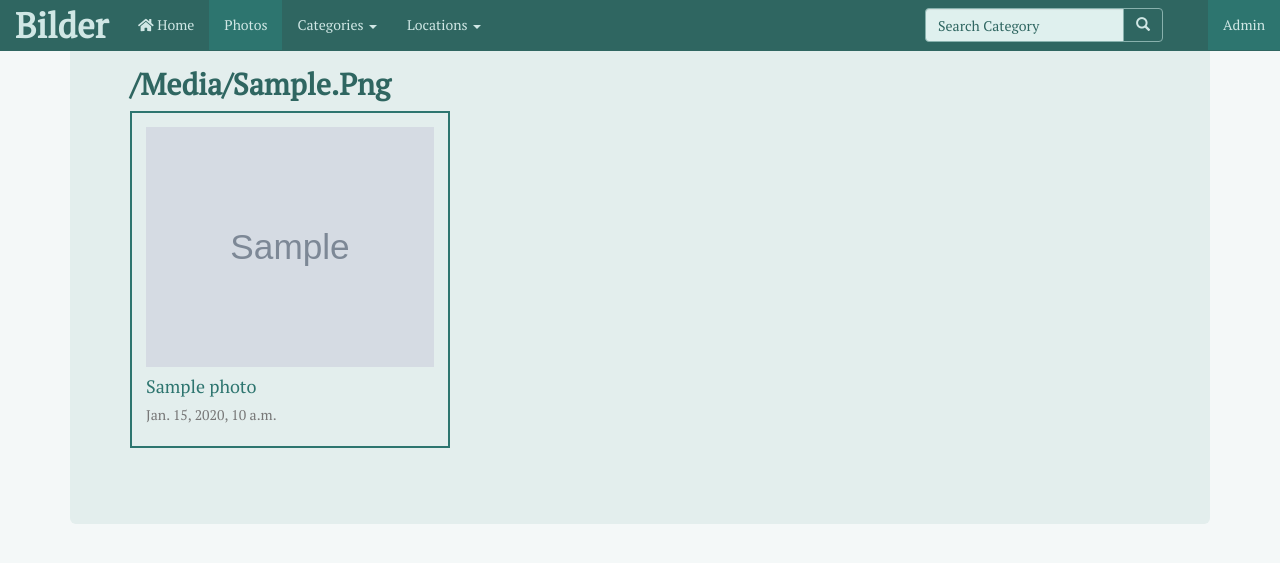
After one commit to Collin9726/Bilder, a Django app: template photos/templates/all-locations.html in a window 1280 px wide. The commit adds this page. Shown: the top 563 px of the page. Run offline with Django 3.2, Linux system fonts and the light colour scheme; the template is opened without the code that fills it: most values are stand-ins (such as "Sample title", 1, 10 or a date in 2020); grey boxes marked "Sample" are stand-in pictures; some libraries are stand-ins or nearby versions.

Commit message:
view all photos grouped by their locations

```diff
--- /dev/null
+++ b/photos/templates/all-locations.html
@@ -0,0 +1,40 @@
+{%extends 'base.html'%}
+
+{% block content %}
+{{block.super}}
+
+<div class="container">
+    <div class="row">
+        <div class="col-xs-12 home-page">
+            <div class="jumbotron">
+                <div class="row display-flex">
+                    {% for query_set in pics %}
+                         {% for photo in query_set %}
+                            {% if forloop.first %}
+                                <div class="col-xs-12">
+                                    <h2>{{photo.image_location | title}}</h2>
+                                </div>
+                            {% endif %}
+                             <div class="col-xs-12 col-sm-6 col-md-4 cards">
+                                 <div class="card">
+                                     <a href="../photo/{{photo.id}}"><img class="card-img-top" src="{{photo.image_url.url}}" alt="{{photo.image_name}}"></a>
+                                     <div class="card-body">
+                                         <h4 class="card-title">{{photo.image_name}}</h4>
+                                         <h5 class="card-subtitle mb-2 text-muted">{{photo.post_date}}</h5>
+                                       </div>
+                                   </div>
+                             </div>
+
+                         {% empty %}
+
+                         {% endfor %}
+                    {% empty %}
+
+                    {% endfor %}
+                 </div>
+            </div>
+        </div>
+    </div>
+</div>
+
+{% endblock %}
--- a/photos/templates/navbar.html
+++ b/photos/templates/navbar.html
@@ -44,7 +44,7 @@
 
                   {% endfor %}
                   <li role="separator" class="divider"></li>
-                  <li><a href="#">All locations</a></li>
+                  <li><a href="/all-locations">All locations</a></li>
                 </ul>
               </li>
             </ul>
--- a/photos/urls.py
+++ b/photos/urls.py
@@ -11,6 +11,7 @@ urlpatterns=[
     url(r'^category/(\d+)',views.display_category,name = 'display_category'),
     url(r'^search/', views.search_categories, name='search_categories'),
     url(r'^location/(\d+)',views.display_location,name = 'display_location'),
+    url(r'^all-locations/$', views.all_locations, name = 'all_locations'),
 ]
 
 if settings.DEBUG:
```
Also changed, not shown: photos/views.py (+11 -0 lines).
